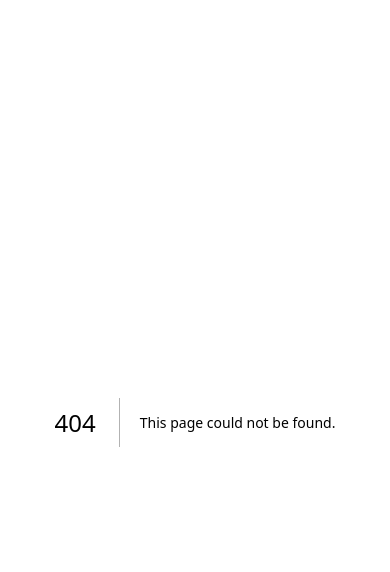
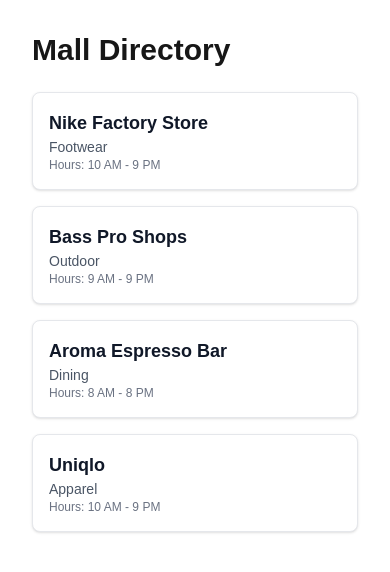
Before and after one commit to shah-krish/MallNav, a Next.js app in the folder frontend/mall_nav/: page /directory in a window 390 px wide. Before the commit this address had no page. Shown: the top 572 px of the page. Built offline with nearby package versions, Linux system fonts and the light colour scheme.

Commit message:
feat(directory): scaffold mall directory view with responsive store card grid

```diff
--- /dev/null
+++ b/frontend/mall_nav/app/directory/page.tsx
@@ -0,0 +1,50 @@
+import React from 'react'
+
+type Store = {
+    id: string,
+    name: string,
+    category: string,
+    hours: string,
+}
+
+const INITIAL_STORES: Store[] = [
+  { id: '1', name: 'Nike Factory Store', category: 'Footwear', hours: '10 AM - 9 PM',},
+  { id: '2', name: 'Bass Pro Shops', category: 'Outdoor', hours: '9 AM - 9 PM'},
+  { id: '3', name: 'Aroma Espresso Bar', category: 'Dining', hours: '8 AM - 8 PM'},
+  { id: '4', name: 'Uniqlo', category: 'Apparel', hours: '10 AM - 9 PM'},
+];
+
+function StoreCard ({store}: {store: Store}){
+    return(
+        <article className='border border-gray-200 rounded-lg p-4 bg-white shadow-sm'>
+            <h2 className='text-lg font-bold text-gray-900'>{store.name}</h2>
+            <p className='text-sm text-gray-600'>{store.category}</p>
+            <p className='text-xs text-gray-500'>Hours: {store.hours}</p>
+        </article>
+    )
+}
+
+export default function page() {
+  return (
+    <div>
+        <main className='max-w-4xl mx-auto p-8 space-y-6'>
+            <header>
+                <h1 className='text-3xl font-bold'>Mall Directory</h1>
+            </header>
+            {/* grid-cols-1 is mobile default, md is for medium screens, lg is for large screens */}
+            <section className='grid grid-cols-1 md:grid-cols-2 lg:grid-cols-3 gap-4'>
+                {
+                    // (store) is parameter name[on loop1, holds the first object then second then....]
+                    // => arrow operator
+                    // () instead of {} as no need to return manually if ()
+                    // key = mandatory identifier
+                    // store = {store} for that iteration stored in store, apply StoreCard function on it
+                    INITIAL_STORES.map((store) => (
+                     <StoreCard key = {store.id} store = {store}></StoreCard>
+                    ))
+                }
+            </section>
+        </main>
+    </div>
+  )
+}
```
